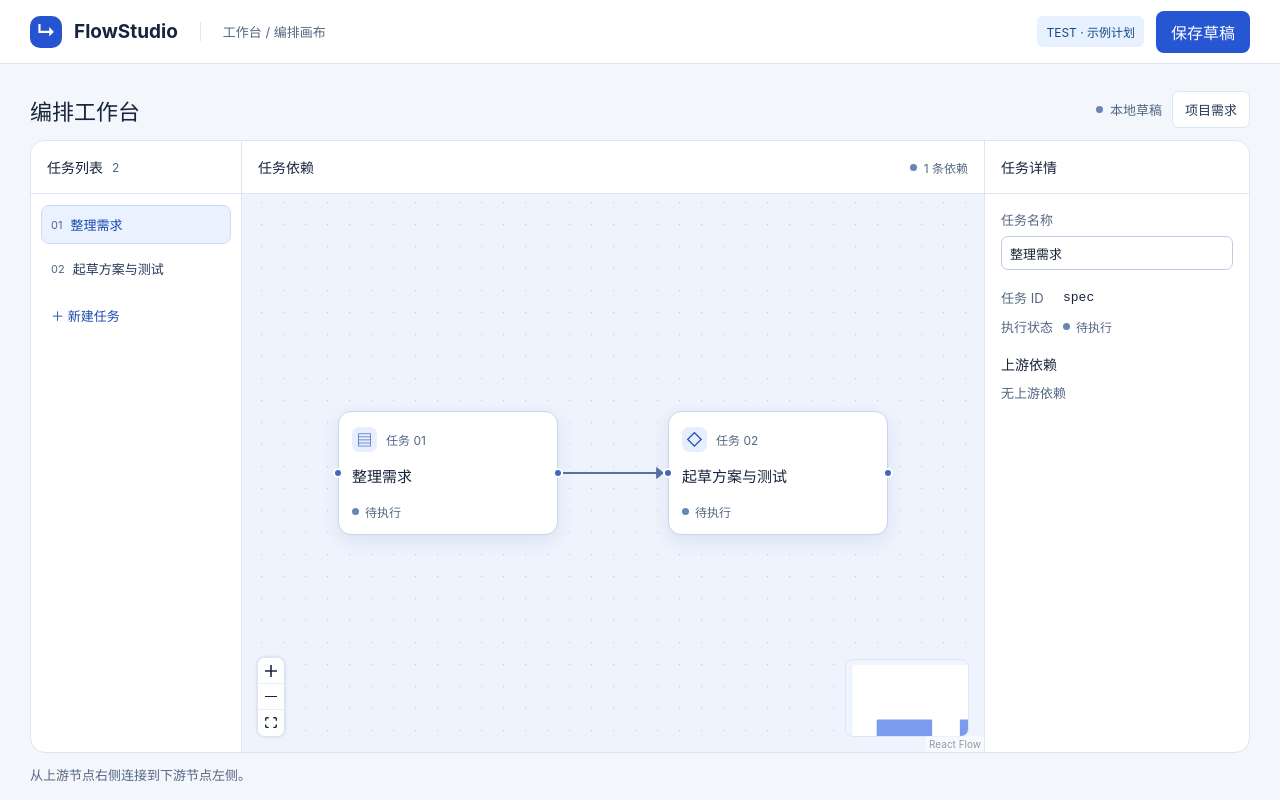
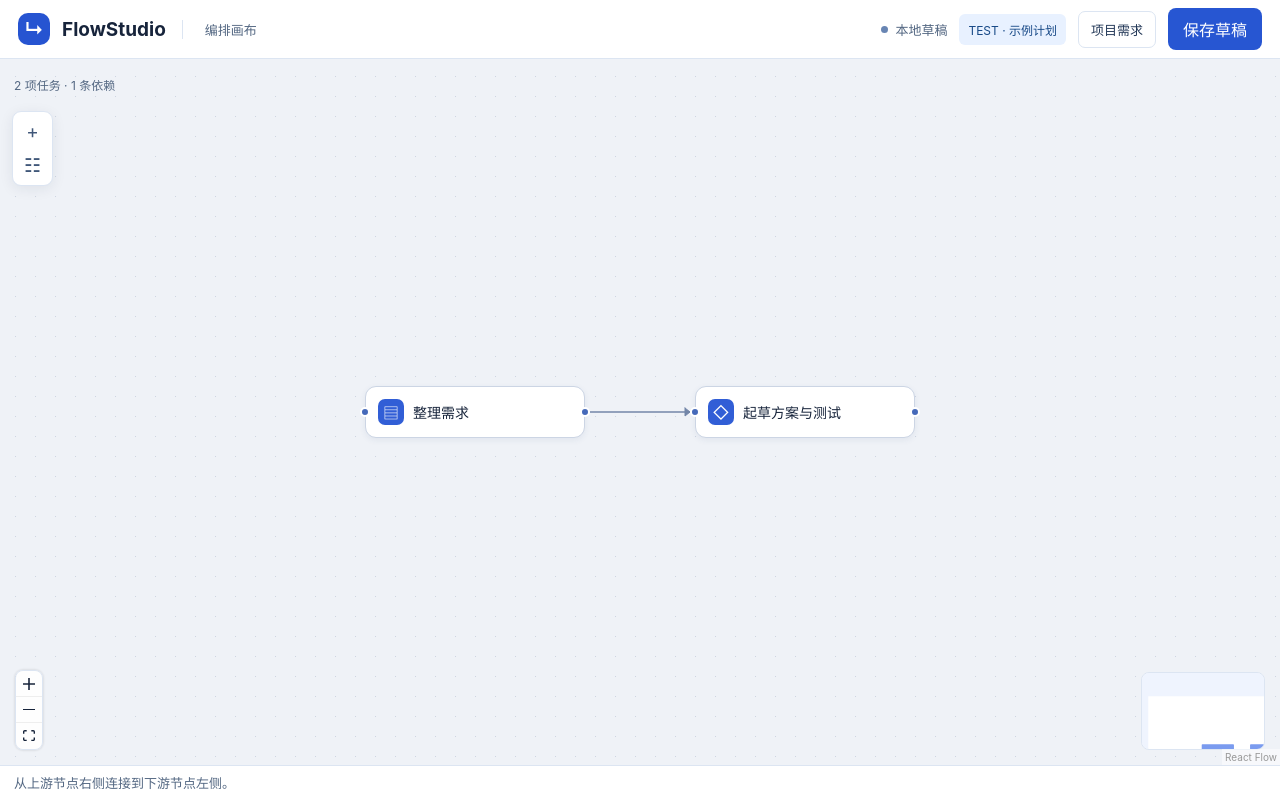
Before and after one commit to cocoliler/SE-lib, a React (Vite) app in the folder frontend/: page / in a window 1280 px wide. Built offline with nearby package versions, Linux system fonts and the light colour scheme.

Commit message:
refactor(editor): prioritize canvas and open task details on selection

```diff
--- a/frontend/src/main.tsx
+++ b/frontend/src/main.tsx
@@ -17,12 +17,8 @@ const EXAMPLE_GOAL = '设计团队缺陷跟踪工具，支持项目、负责人
 function TaskCard({ data, selected }: NodeProps<TaskNode>) {
   return <div className={selected ? 'task-card selected' : 'task-card'}>
     <Handle type="target" position={Position.Left} aria-label="任务输入" />
-    <div className="task-top">
-      <span className="task-icon" aria-hidden="true">{data.index === 1 ? '▤' : '◇'}</span>
-      <span className="task-number">任务 {String(data.index).padStart(2, '0')}</span>
-    </div>
+    <span className="task-icon" aria-hidden="true">{data.index === 1 ? '▤' : '◇'}</span>
     <strong>{data.title}</strong>
-    <span className="task-state"><i />待执行</span>
     <Handle type="source" position={Position.Right} aria-label="任务输出" />
   </div>;
 }
@@ -70,7 +66,8 @@ function Editor() {
       return Number.isFinite(point?.x) && Number.isFinite(point?.y) ? { ...node, position: point } : node;
     }),
   );
-  const [selectedId, setSelectedId] = useState<string | null>(draft.plan.tasks[0].id);
+  const [selectedId, setSelectedId] = useState<string | null>(null);
+  const [taskListOpen, setTaskListOpen] = useState(false);
   const [notice, setNotice] = useState('');
   const [dirty, setDirty] = useState(false);
   const goalDialog = useRef<HTMLDialogElement>(null);
@@ -89,8 +86,8 @@ function Editor() {
   const selected = plan.tasks.find((task) => task.id === selectedId);
   const edges: Edge[] = plan.tasks.flatMap((task) => task.depends_on.map((source) => ({
     id: JSON.stringify([source, task.id]), source, target: task.id,
-    type: 'smoothstep', markerEnd: { type: MarkerType.ArrowClosed, color: '#5971a5' },
-    style: { stroke: '#5971a5', strokeWidth: 2 },
+    type: 'default', markerEnd: { type: MarkerType.ArrowClosed, color: '#7386a8' },
+    style: { stroke: '#7386a8', strokeWidth: 1.6 },
   })));
 
   function select(id: string | null) {
@@ -180,24 +177,19 @@ function Editor() {
   return <div className="workspace">
     <header className="topbar">
       <div className="brand"><span className="brand-mark" aria-hidden="true">↳</span>FlowStudio</div>
-      <span className="breadcrumb">工作台 / 编排画布</span>
+      <h1 className="breadcrumb">编排画布</h1>
       <div className="top-actions">
+        <span className="draft-state"><i />{dirty ? '未保存' : '本地草稿'}</span>
         <span className="test-label">TEST · 示例计划</span>
+        <button type="button" className="secondary" aria-haspopup="dialog"
+          onClick={() => {
+            goalDialog.current?.showModal();
+            goalInput.current?.focus();
+          }}>项目需求</button>
         <button className="primary" onClick={save}>保存草稿</button>
       </div>
     </header>
     <main>
-      <section className="project">
-        <h1>编排工作台</h1>
-        <div className="project-actions">
-          <span className="draft-state"><i />{dirty ? '未保存' : '本地草稿'}</span>
-          <button type="button" className="secondary" aria-haspopup="dialog"
-            onClick={() => {
-              goalDialog.current?.showModal();
-              goalInput.current?.focus();
-            }}>项目需求</button>
-        </div>
-      </section>
       <dialog ref={goalDialog} className="goal-dialog" aria-labelledby="goal-title">
       <form className="goal-form" onSubmit={(event) => {
         event.preventDefault();
@@ -223,18 +215,25 @@ function Editor() {
         </div>
       </form>
       </dialog>
-      <div className="editor">
-        <aside className="tasks" aria-label="任务列表">
+      <div className={selected ? 'editor inspecting' : 'editor'}>
+        <section className="graph" aria-label="任务依赖画布">
+          <div className="graph-bar"><span>{plan.tasks.length} 项任务 · {edges.length} 条依赖</span></div>
+          <div className="canvas-tools" role="group" aria-label="画布工具">
+            <button aria-label="新建任务" title="新建任务" onClick={addTask}>+</button>
+            <button aria-label="任务列表" title="任务列表" aria-expanded={taskListOpen}
+              aria-controls="task-list-panel" onClick={() => setTaskListOpen(!taskListOpen)}>☷</button>
+          </div>
+        <aside id="task-list-panel" className="tasks" aria-label="任务列表" hidden={!taskListOpen}>
           <div className="panel-heading"><h2>任务列表</h2><span>{plan.tasks.length}</span></div>
           <div className="task-list">{plan.tasks.map((task, index) =>
             <button key={task.id} className={task.id === selectedId ? 'list-task active' : 'list-task'}
-              aria-pressed={task.id === selectedId} onClick={() => select(task.id)}>
+              aria-pressed={task.id === selectedId} onClick={() => {
+                select(task.id);
+                setTaskListOpen(false);
+              }}>
               <span className="list-number">{String(index + 1).padStart(2, '0')}</span>{task.title || '未命名任务'}
             </button>)}</div>
-          <button className="add" onClick={addTask}>＋ 新建任务</button>
         </aside>
-        <section className="graph" aria-label="任务依赖画布">
-          <div className="graph-bar"><h2>任务依赖</h2><span><i />{edges.length} 条依赖</span></div>
           <div className="flow">
             <ReactFlow<TaskNode, Edge> nodes={nodes} edges={edges} nodeTypes={nodeTypes}
               fitView fitViewOptions={{ padding: 0.24, maxZoom: 1 }} minZoom={0.15} maxZoom={1.8}
@@ -244,9 +243,6 @@ function Editor() {
                 if (changes.some((change) => change.type === 'position' && change.position)) markChanged();
               }}
               onNodeClick={(_, node) => select(node.id)} onPaneClick={() => select(null)}
-              onSelectionChange={({ nodes: selection }) => {
-                if (selection.length === 1) setSelectedId(selection[0].id);
-              }}
               isValidConnection={({ source, target }) => linkError(plan, source, target) === null}
               onConnectStart={() => setNotice('')}
               onConnectEnd={showConnectionError}
@@ -272,15 +268,17 @@ function Editor() {
                   ? { ...task, depends_on: [...task.depends_on, source] } : task) }));
                 markChanged();
               }}>
-              <Background gap={22} size={1.2} color="#b5c5e2" />
+              <Background gap={20} size={1.1} color="#c5cede" />
               <Controls showInteractive={false} />
               <MiniMap pannable zoomable nodeColor="#7a9bef" maskColor="rgba(230,238,253,.65)" />
             </ReactFlow>
           </div>
         </section>
-        <aside className="details" aria-label="任务详情">
-          <div className="panel-heading"><h2>任务详情</h2></div>
-          {selected ? <div className="detail-body">
+        {selected && <aside className="details" aria-label="任务详情">
+          <div className="panel-heading"><h2>任务详情</h2>
+            <button className="close-dialog" aria-label="关闭任务详情" onClick={() => select(null)}>×</button>
+          </div>
+          <div className="detail-body">
             <label htmlFor="title">任务名称</label>
             <input id="title" maxLength={200} value={selected.title}
               onChange={(event) => rename(event.target.value)}
@@ -295,8 +293,8 @@ function Editor() {
                 markChanged();
               }}>×</button>
             </li>)}</ul> : <p className="muted">无上游依赖</p>}
-          </div> : <p className="detail-body muted">选择一个任务查看详情。</p>}
-        </aside>
+          </div>
+        </aside>}
       </div>
       <footer><span>从上游节点右侧连接到下游节点左侧。</span><span role="status">{notice}</span></footer>
     </main>
--- a/frontend/src/style.css
+++ b/frontend/src/style.css
@@ -13,7 +13,8 @@ button, input, textarea { font: inherit; }
 button { cursor: pointer; }
 button:disabled { cursor: not-allowed; opacity: .58; }
 button:focus-visible, input:focus-visible, textarea:focus-visible { outline: 2px solid var(--blue); outline-offset: 2px; }
-.topbar { height: 64px; padding: 0 30px; display: flex; align-items: center; gap: 22px; background: white; border-bottom: 1px solid var(--line); }
+.workspace { min-height: 100dvh; display: flex; flex-direction: column; }
+.topbar { min-height: 57px; padding: 8px 18px; display: flex; align-items: center; gap: 16px; background: white; border-bottom: 1px solid var(--line); }
 .brand, .top-actions { display: flex; align-items: center; gap: 12px; }
 .brand { font-size: 19px; font-weight: 750; }
 .brand-mark { background: #2654d1; color: white; width: 32px; height: 32px; display: grid; place-items: center; border-radius: 10px; }
@@ -22,13 +23,12 @@ button:focus-visible, input:focus-visible, textarea:focus-visible { outline: 2px
 .test-label { color: #174987; background: #e8f1ff; border-radius: 6px; padding: 7px 9px; font-size: 12px; white-space: nowrap; }
 .primary { background: var(--blue); color: white; padding: 9px 15px; border: 0; border-radius: 8px; white-space: nowrap; }
 .primary:hover { background: #2048b4; }
-main { margin: 0 auto; padding: 27px 30px 16px; max-width: 1700px; }
-.project { display: flex; align-items: center; justify-content: space-between; gap: 14px; margin-bottom: 12px; }
-h1 { font-size: 22px; margin: 0; }
+main { flex: 1; display: flex; flex-direction: column; }
+h1 { margin: 0; font-weight: 600; }
 p { margin: 0; }
-.project p, .draft-state, footer { color: var(--muted); font-size: 13px; }
+.draft-state, footer { color: var(--muted); font-size: 13px; }
 .draft-state { display: flex; align-items: center; gap: 7px; white-space: nowrap; }
-.project-actions, .goal-header, .goal-actions { display: flex; align-items: center; gap: 10px; }
+.goal-header, .goal-actions { display: flex; align-items: center; gap: 10px; }
 .secondary { background: white; color: #243958; padding: 8px 12px; border: 1px solid var(--line); border-radius: 7px; font-size: 13px; white-space: nowrap; }
 .secondary:hover { background: #f0f5ff; }
 .goal-dialog { width: min(520px, calc(100% - 24px)); max-height: calc(100% - 24px); padding: 0; color: inherit; border: 1px solid var(--line); border-radius: 13px; box-shadow: 0 18px 64px #17243b32; }
@@ -44,28 +44,32 @@ p { margin: 0; }
 .goal-form textarea { display: block; width: 100%; min-height: 100px; max-height: 45dvh; padding: 8px 10px; resize: vertical; border: 1px solid #bdcde6; border-radius: 7px; color: inherit; background: white; font-size: 14px; line-height: 20px; }
 .goal-form textarea:focus-visible { outline-width: 1px; outline-offset: 1px; }
 i { background: #6885b3; height: 7px; width: 7px; border-radius: 50%; display: inline-block; flex: none; }
-.editor { display: grid; grid-template-columns: minmax(160px, 210px) minmax(380px, 1fr) minmax(216px, 264px); height: max(520px, calc(100dvh - 187px)); overflow: hidden; border: 1px solid var(--line); border-radius: 15px; background: white; }
-.tasks, .details { min-width: 0; overflow: auto; }
-.panel-heading, .graph-bar { height: 53px; padding: 0 16px; display: flex; align-items: center; gap: 9px; border-bottom: 1px solid var(--line); background: white; }
+.editor { flex: 1; display: grid; grid-template-columns: minmax(0, 1fr); min-height: 430px; background: #eff2f7; }
+.editor.inspecting { grid-template-columns: minmax(0, 1fr) minmax(220px, 300px); }
+.tasks, .details { min-width: 0; overflow: auto; background: white; border: 1px solid var(--line); border-radius: 12px; box-shadow: 0 3px 14px #17243b0e; }
+.details { margin: 12px 12px 12px 0; }
+.tasks { position: absolute; z-index: 5; top: 58px; left: 59px; width: min(235px, calc(100% - 70px)); max-height: calc(100% - 70px); }
+.panel-heading { height: 48px; padding: 0 14px; display: flex; align-items: center; gap: 9px; border-bottom: 1px solid var(--line); }
+.details .panel-heading { justify-content: space-between; }
 h2, h3 { margin: 0; font-size: 14px; }
 .panel-heading span, .graph-bar span { font-size: 12px; color: var(--muted); }
-.graph-bar { justify-content: space-between; }
-.graph-bar span { display: flex; align-items: center; gap: 7px; }
-.task-list { padding: 11px 10px 4px; display: grid; gap: 5px; }
-.list-task, .add { background: white; text-align: left; color: #243958; border: 1px solid transparent; border-radius: 8px; padding: 9px; font-size: 13px; overflow-wrap: anywhere; }
+.graph-bar { position: absolute; z-index: 4; top: 15px; left: 14px; pointer-events: none; }
+.canvas-tools { position: absolute; z-index: 5; top: 52px; left: 12px; display: grid; gap: 3px; padding: 4px; border: 1px solid var(--line); border-radius: 9px; background: white; box-shadow: 0 3px 14px #17243b14; }
+.canvas-tools button { width: 31px; height: 31px; border: 0; border-radius: 5px; color: #405779; background: transparent; font-size: 19px; }
+.canvas-tools button:hover, .canvas-tools button[aria-expanded="true"] { color: var(--blue); background: #eaf1ff; }
+.task-list { padding: 8px; display: grid; gap: 5px; }
+.list-task { background: white; text-align: left; color: #243958; border: 1px solid transparent; border-radius: 8px; padding: 9px; font-size: 13px; overflow-wrap: anywhere; }
 .list-task { display: flex; align-items: center; gap: 8px; }
-.list-task:hover, .add:hover { background: #f0f5ff; }
+.list-task:hover { background: #f0f5ff; }
 .list-task.active { background: #eaf1ff; border-color: #cbdafa; color: #194aaf; }
 .list-number { font-size: 11px; color: #4f6690; }
-.add { margin: 4px 10px 12px; color: #194aaf; }
-.graph { display: flex; flex-direction: column; min-width: 0; border-inline: 1px solid var(--line); }
-.flow { flex: 1; min-height: 0; background: #eef3fd; }
-.task-card { width: 220px; min-height: 124px; padding: 13px; background: white; border: 1px solid #c7d4eb; border-radius: 13px; box-shadow: 0 6px 18px #29477b19; display: grid; gap: 12px; }
-.task-card.selected { border-color: #3566df; box-shadow: 0 0 0 3px #bfd1ff; }
-.task-top { display: flex; align-items: center; gap: 9px; }
-.task-icon { color: #234eb4; background: #e7efff; width: 25px; height: 25px; display: grid; place-items: center; border-radius: 7px; }
-.task-number, .task-state { font-size: 12px; color: var(--muted); }
-.task-card strong { font-size: 15px; overflow-wrap: anywhere; }
+.graph { position: relative; min-width: 0; min-height: 0; }
+.flow { position: absolute; inset: 0; }
+.task-card { width: 220px; min-height: 52px; padding: 9px 12px; background: white; border: 1px solid #ccd5e4; border-radius: 11px; box-shadow: 0 2px 6px #29477b13; display: flex; align-items: center; gap: 9px; }
+.task-card.selected { border-color: #3566df; box-shadow: 0 0 0 2px #bfd1ff; }
+.task-icon { color: white; background: #315ed6; width: 26px; height: 26px; flex: none; display: grid; place-items: center; border-radius: 7px; }
+.task-state { font-size: 12px; color: var(--muted); }
+.task-card strong { font-size: 14px; overflow-wrap: anywhere; }
 .task-state { display: flex; align-items: center; gap: 6px; }
 .react-flow__handle { width: 10px; height: 10px; background: #4569b9; border: 2px solid white; }
 .react-flow__minimap, .react-flow__controls { border: 1px solid var(--line); border-radius: 8px; overflow: hidden; }
@@ -81,15 +85,14 @@ li { display: flex; justify-content: space-between; align-items: center; gap: 8p
 .unlink { font-size: 17px; }
 .muted { color: var(--muted); }
 h3 + p { margin-top: 9px; }
-footer { margin-top: 12px; display: flex; gap: 10px; justify-content: space-between; }
-@media (max-width: 980px) {
-  .editor { grid-template-columns: minmax(128px, 160px) minmax(240px, 1fr) minmax(170px, 205px); }
-  main { padding-inline: 16px; }
-}
+footer { min-height: 35px; padding: 7px 14px; background: white; border-top: 1px solid var(--line); display: flex; gap: 10px; justify-content: space-between; }
 @media (max-width: 680px) {
-  .topbar { padding-inline: 12px; }
-  .breadcrumb { display: none; }
-  .editor { grid-template-columns: minmax(0, 1fr); height: auto; }
-  .graph { min-height: 400px; border: 0; border-block: 1px solid var(--line); }
+  .topbar { padding-inline: 10px; gap: 8px; flex-wrap: wrap; }
+  .top-actions { gap: 6px; flex-wrap: wrap; }
+  .top-actions .primary, .test-label { font-size: 12px; }
+  .breadcrumb { position: absolute; width: 1px; height: 1px; overflow: hidden; clip-path: inset(50%); padding: 0; }
+  .editor.inspecting { grid-template-columns: minmax(0, 1fr); }
+  .graph { min-height: 400px; }
+  .details { margin: 0 10px 10px; }
   .goal-actions span { flex-basis: 100%; }
 }
```
